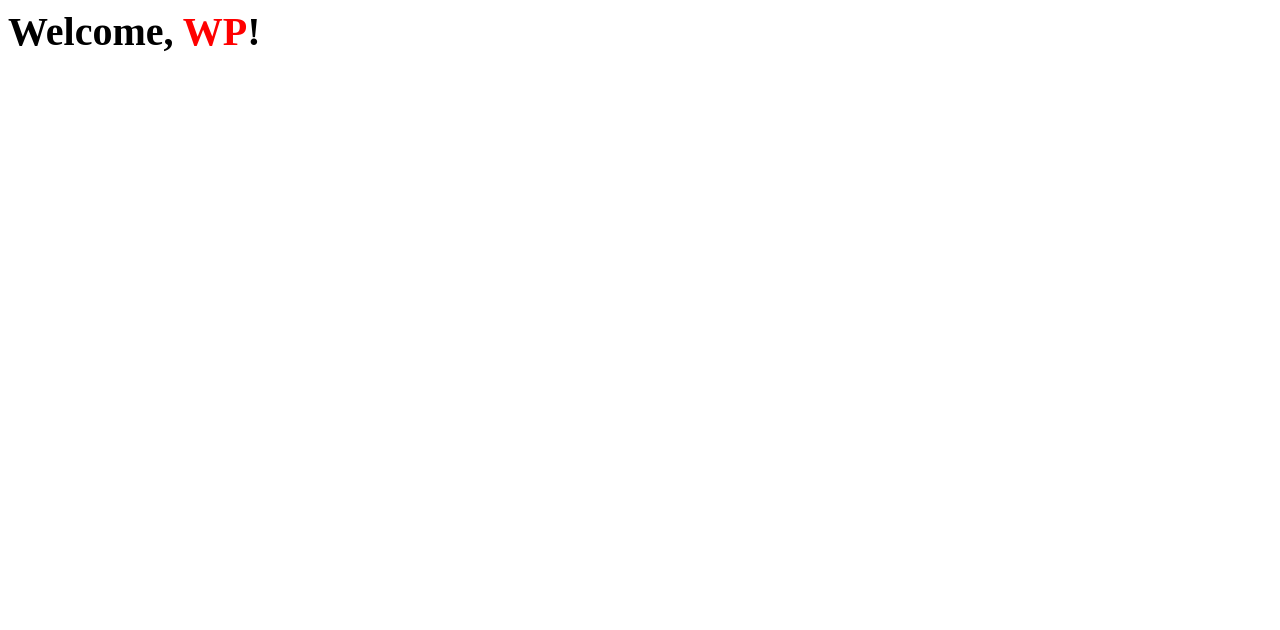
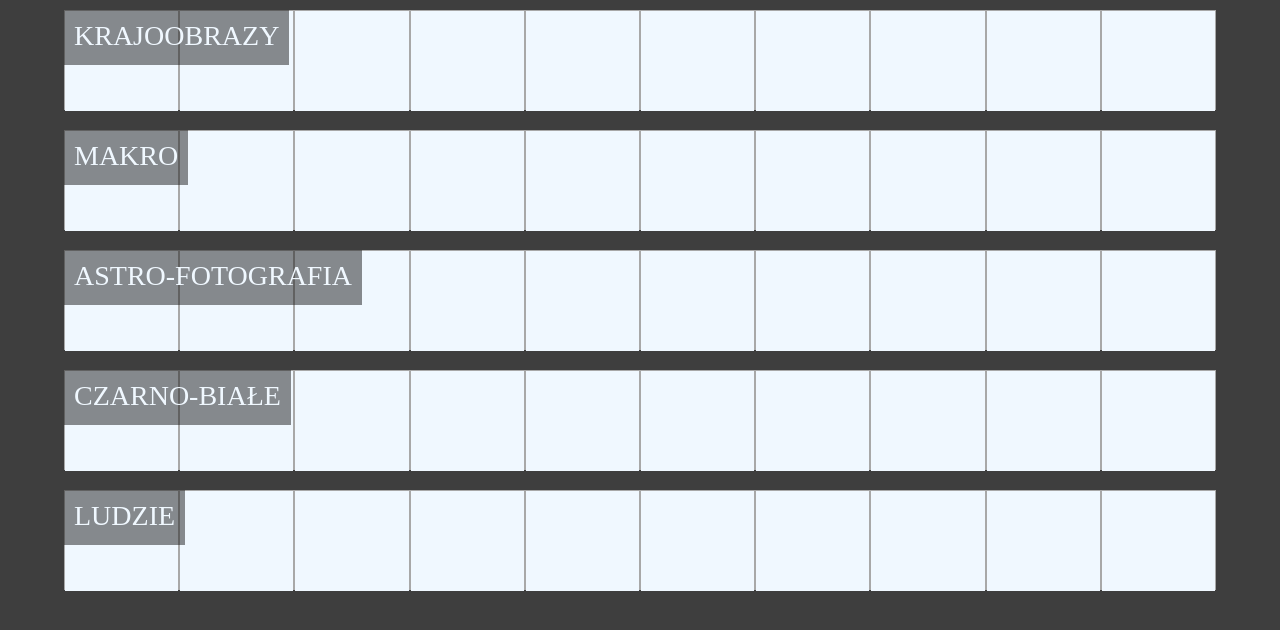
Before and after one commit to JerzyLesniak/photo-viewer, a React app: page / in a window 1280 px wide. Shown: the top 630 px of the page. Built offline with nearby package versions, Linux system fonts and the light colour scheme.

Commit message:
Added CategoryListContainer, CategoryList, CategoryListItem Added React Router

```diff
--- a/package.json
+++ b/package.json
@@ -50,7 +50,7 @@
     "ts-jest": "^22.4.1",
     "ts-loader": "^4.0.1",
     "typescript": "^2.7.2",
-    "webpack": "^4.0.1",
+    "webpack": "^4.1.0",
     "webpack-cli": "^2.0.10",
     "webpack-dev-server": "^3.1.0"
   }
--- a/src/App.scss
+++ b/src/App.scss
@@ -1,6 +1,3 @@
-.title {
-  font-size: 40px;
-  span {
-    color: red;
-  }
+.app--container {
+  height: 100vh;
 }
--- a/src/App.tsx
+++ b/src/App.tsx
@@ -1,13 +1,19 @@
 import * as React from "react";
+
+import {Route, Switch} from "react-router-dom";
+import routePaths from "./constants/routePaths";
+import CategoryListContainer from "./containers/category-list-container/CategoryListContainer";
 
 import './App.css';
 
 class App extends React.Component {
   render() {
     return (
-      <h1 className="title">
-        Welcome, <span>WP</span>!
-      </h1>
+      <div className="app--container">
+        <Switch>
+          <Route path={routePaths.root} component={CategoryListContainer}/>
+        </Switch>
+      </div>
     );
   }
 }
--- /dev/null
+++ b/src/components/category-list/CategoryList.scss
@@ -0,0 +1,6 @@
+.category-list-container {
+  display: flex;
+  flex-direction: column;
+  justify-content: center;
+  align-items: center;
+}
--- /dev/null
+++ b/src/components/category-list/CategoryList.tsx
@@ -0,0 +1,20 @@
+import * as React from 'react';
+
+import CategoryListItem from "./category-list-item/CategoryListItem";
+
+import './CategoryList.css';
+
+export default class CategoryList extends React.PureComponent {
+
+  render() {
+    return (
+      <div className="category-list-container">
+        <CategoryListItem categoryName='Krajoobrazy'/>
+        <CategoryListItem categoryName='Makro'/>
+        <CategoryListItem categoryName='Astro-fotografia'/>
+        <CategoryListItem categoryName='Czarno-białe'/>
+        <CategoryListItem categoryName='Ludzie'/>
+      </div>
+    );
+  }
+}
--- /dev/null
+++ b/src/components/category-list/category-list-item/CategoryListItem.scss
@@ -0,0 +1,52 @@
+$container-height: 160px;
+
+.category-list-item--container {
+  position: relative;
+  width: 90%;
+  height: $container-height;
+  margin: 10px;
+  background-color: #a8a8a8;
+  transition: 150ms ease-in;
+}
+
+.category-list-item--container:hover {
+  box-shadow: 0px 10px 100px 15px rgba(0,0,0,0.75);
+  transform: scale(1.04);
+}
+
+.category-list-item--title{
+  position: absolute;
+  top: 0;
+  left: 0;
+  height: $container-height/2;
+  background-color: rgba(29, 29, 29, 0.5);
+  text-decoration: none;
+  text-transform: uppercase;
+  padding: 15px;
+  color: aliceblue;
+  font-size: 35px;
+}
+
+.category-list-item--inner-container {
+  width: 100%;
+  height: 100%;
+  display: flex;
+}
+
+.category-list-item--miniature {
+  height: 100%;
+  width: 100%;
+  margin: 1px;
+  background-color: aliceblue;
+}
+
+@media screen and (max-width: 1700px) {
+  .category-list-item--container {
+    height: 100px;
+  }
+  .category-list-item--title {
+    height: 55px;
+    font-size: 28px;
+    padding: 10px;
+  }
+}
--- /dev/null
+++ b/src/components/category-list/category-list-item/CategoryListItem.tsx
@@ -0,0 +1,35 @@
+import * as React from 'react';
+
+import {Link} from "react-router-dom";
+import routePaths from "../../../constants/routePaths";
+
+import './CategoryListItem.css'
+
+interface Props {
+  categoryName: string
+}
+
+export default class CategoryListItem extends React.PureComponent<Props> {
+  render () {
+    return (
+
+      <Link className="category-list-item--container" to={routePaths.category}>
+        <div className="category-list-item--title">
+          {this.props.categoryName}
+        </div>
+      <div className="category-list-item--inner-container">
+        <div className="category-list-item--miniature"/>
+        <div className="category-list-item--miniature"/>
+        <div className="category-list-item--miniature"/>
+        <div className="category-list-item--miniature"/>
+        <div className="category-list-item--miniature"/>
+        <div className="category-list-item--miniature"/>
+        <div className="category-list-item--miniature"/>
+        <div className="category-list-item--miniature"/>
+        <div className="category-list-item--miniature"/>
+        <div className="category-list-item--miniature"/>
+      </div>
+      </Link>
+    );
+  }
+}
--- /dev/null
+++ b/src/constants/routePaths.ts
@@ -0,0 +1,4 @@
+export default {
+  root: '/',
+  category: '/category'
+}
--- /dev/null
+++ b/src/containers/category-list-container/CategoryListContainer.tsx
@@ -0,0 +1,11 @@
+import * as React from 'react';
+
+import CategoryList from "../../components/category-list/CategoryList";
+
+export default class CategoryListContainer extends React.Component {
+  render () {
+    return (
+      <CategoryList/>
+    );
+  }
+}
--- /dev/null
+++ b/src/index.scss
@@ -0,0 +1,34 @@
+* {
+  box-sizing: border-box;
+}
+
+body {
+  height: 100vh;
+  margin: 0;
+  padding: 0;
+  background-color: #3e3e3e;
+}
+
+*::-webkit-scrollbar-track {
+  visibility: hidden;
+}
+
+*::-webkit-scrollbar {
+  width: 9px;
+}
+
+*::-webkit-scrollbar-thumb {
+  background-color: #a8a8a8;
+  border-radius: 5px;
+}
+
+
+
+@media screen and (min-width: 1920px) {
+  body {
+    margin: 0 auto;
+    max-width: 1920px;
+    border-left: 2px #a8a8a8 solid;
+    border-right: 2px #a8a8a8 solid;
+  }
+}
--- a/src/index.tsx
+++ b/src/index.tsx
@@ -1,9 +1,14 @@
 import * as React from 'react';
 import * as ReactDOM from 'react-dom';
 
+import { BrowserRouter as Router } from 'react-router-dom';
 import App from "./App";
 
+import './index.css';
+
 ReactDOM.render(
-    <App/>,
+  <Router>
+    <App/>
+  </Router>,
     document.getElementById('app')
 );
```
Also changed, not shown: 1 other file (tests, documents, lock files or other folders).
